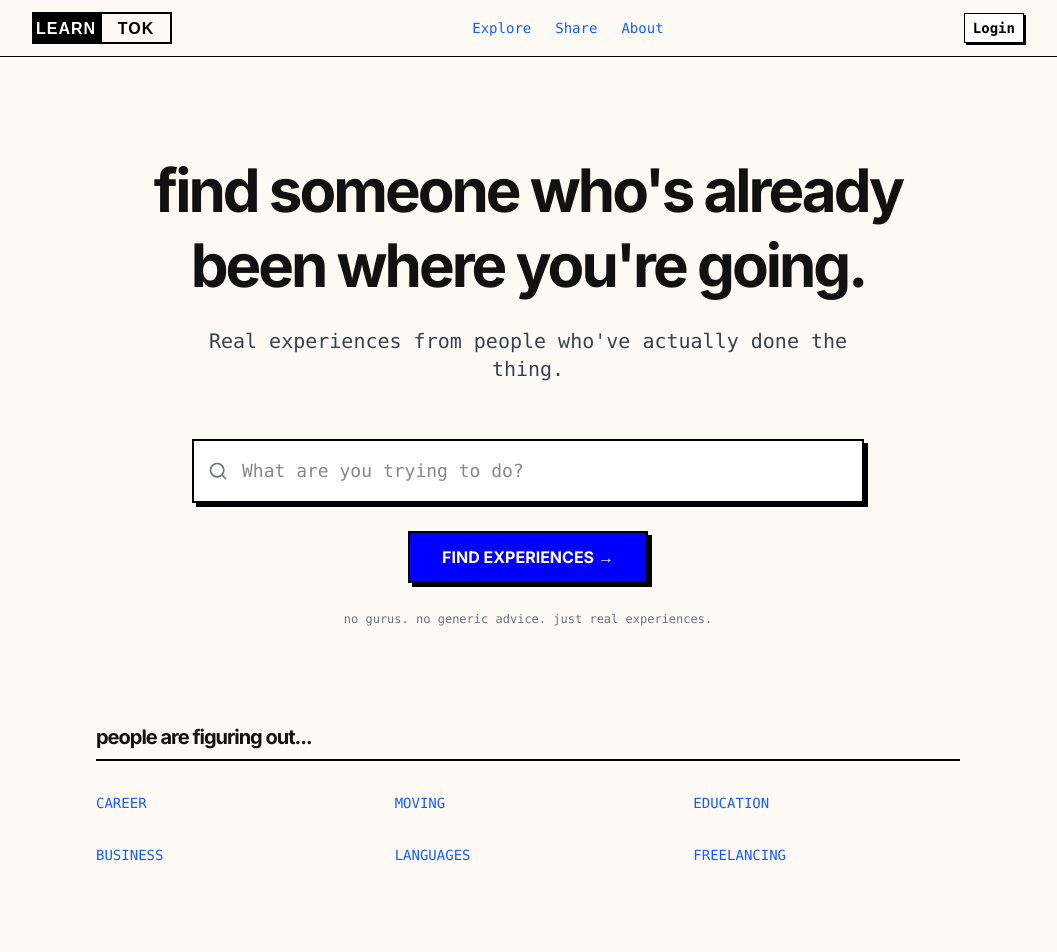
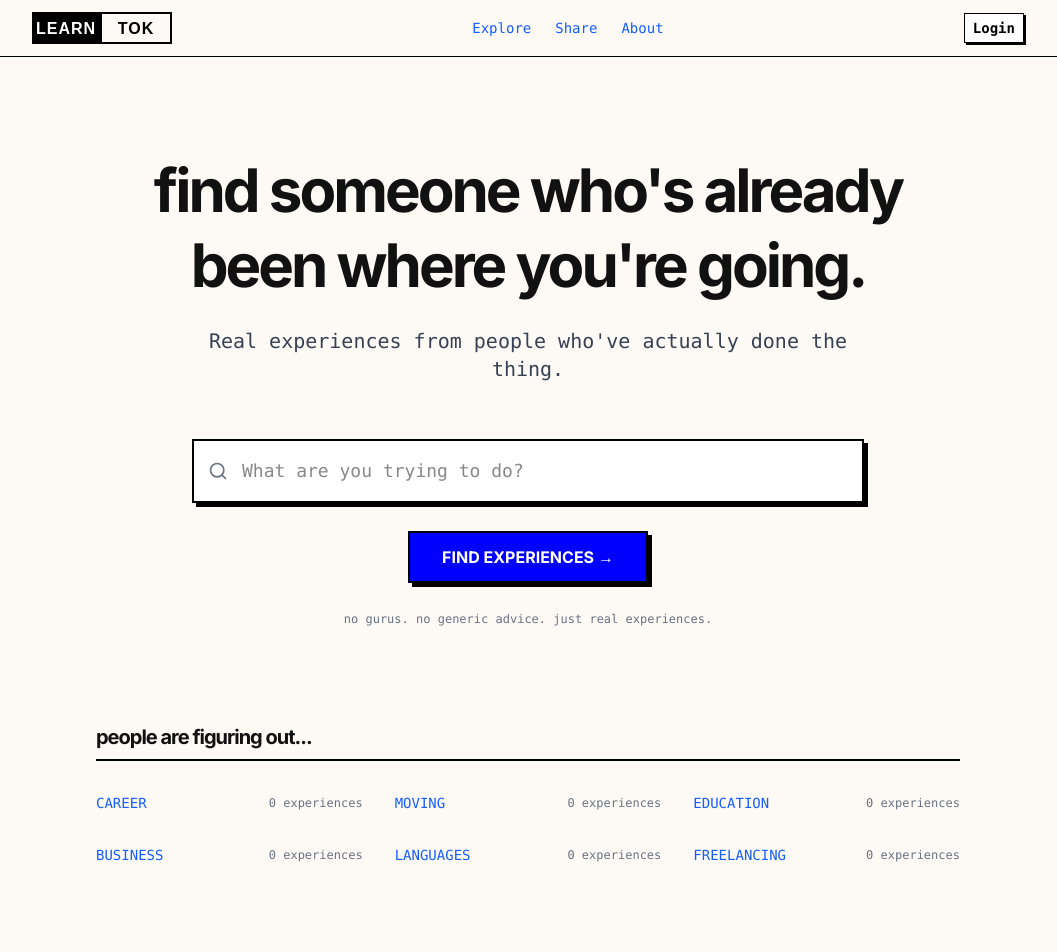
Before and after one commit to vrBharat/learntok-web, a Next.js app: page / in a window 1280 px wide. Shown: the top 952 px of the page, without its empty margins (112-1169 px from the left). Built offline with nearby package versions, Linux system fonts and the light colour scheme; no server answers; the database is empty.

Commit message:
Fetch real category counts from Firebase

```diff
--- a/src/app/page.tsx
+++ b/src/app/page.tsx
@@ -4,7 +4,7 @@ import React, { useState, useEffect } from 'react';
 import Link from 'next/link';
 import { Search } from 'lucide-react';
 import ExperienceCard from '@/components/ExperienceCard';
-import { getExperiences, ExperienceData } from '@/services/firebase/experiences';
+import { getExperiences, getCategoryCounts, ExperienceData } from '@/services/firebase/experiences';
 
   import { useRouter } from 'next/navigation';
 
@@ -12,6 +12,7 @@ import { getExperiences, ExperienceData } from '@/services/firebase/experiences'
     const router = useRouter();
     const [searchQuery, setSearchQuery] = useState('');
     const [recentExperiences, setRecentExperiences] = useState<ExperienceData[]>([]);
+    const [categoryCounts, setCategoryCounts] = useState<Record<string, number>>({});
     const [isLoading, setIsLoading] = useState(true);
 
     useEffect(() => {
@@ -21,7 +22,13 @@ import { getExperiences, ExperienceData } from '@/services/firebase/experiences'
         setRecentExperiences(data);
         setIsLoading(false);
       };
+      const fetchCounts = async () => {
+        const counts = await getCategoryCounts();
+        setCategoryCounts(counts);
+      };
+
       fetchRecent();
+      fetchCounts();
     }, []);
 
     const handleSearch = (e: React.FormEvent) => {
@@ -75,21 +82,27 @@ import { getExperiences, ExperienceData } from '@/services/firebase/experiences'
         <div className="grid grid-cols-1 md:grid-cols-2 lg:grid-cols-3 gap-x-8 gap-y-4 font-mono text-sm">
           <Link href="/explore?c=career" className="flex items-center justify-between hover:bg-gray-100 p-2 -mx-2 group">
             <span className="group-hover:underline text-blue-600">CAREER</span>
+            <span className="text-gray-500 text-xs">{categoryCounts['career'] || 0} experiences</span>
           </Link>
           <Link href="/explore?c=moving" className="flex items-center justify-between hover:bg-gray-100 p-2 -mx-2 group">
             <span className="group-hover:underline text-blue-600">MOVING</span>
+            <span className="text-gray-500 text-xs">{categoryCounts['moving'] || 0} experiences</span>
           </Link>
           <Link href="/explore?c=education" className="flex items-center justify-between hover:bg-gray-100 p-2 -mx-2 group">
             <span className="group-hover:underline text-blue-600">EDUCATION</span>
+            <span className="text-gray-500 text-xs">{categoryCounts['education'] || 0} experiences</span>
           </Link>
           <Link href="/explore?c=business" className="flex items-center justify-between hover:bg-gray-100 p-2 -mx-2 group">
             <span className="group-hover:underline text-blue-600">BUSINESS</span>
+            <span className="text-gray-500 text-xs">{categoryCounts['business'] || 0} experiences</span>
           </Link>
           <Link href="/explore?c=languages" className="flex items-center justify-between hover:bg-gray-100 p-2 -mx-2 group">
             <span className="group-hover:underline text-blue-600">LANGUAGES</span>
+            <span className="text-gray-500 text-xs">{categoryCounts['languages'] || 0} experiences</span>
           </Link>
           <Link href="/explore?c=freelancing" className="flex items-center justify-between hover:bg-gray-100 p-2 -mx-2 group">
             <span className="group-hover:underline text-blue-600">FREELANCING</span>
+            <span className="text-gray-500 text-xs">{categoryCounts['freelancing'] || 0} experiences</span>
           </Link>
         </div>
       </section>
--- a/src/services/firebase/experiences.ts
+++ b/src/services/firebase/experiences.ts
@@ -1,4 +1,4 @@
-import { collection, doc, addDoc, getDoc, getDocs, query, orderBy, limit, serverTimestamp, where } from 'firebase/firestore';
+import { collection, doc, addDoc, getDoc, getDocs, query, orderBy, limit, serverTimestamp, where, getCountFromServer } from 'firebase/firestore';
 import { db } from './config';
 
 export interface ExperienceData {
@@ -82,3 +82,24 @@ export const getExperienceById = async (id: string): Promise<ExperienceData | nu
     return null;
   }
 };
+
+export const getCategoryCounts = async (): Promise<Record<string, number>> => {
+  const categories = ['Career', 'Moving', 'Education', 'Business', 'Languages', 'Freelancing'];
+  const counts: Record<string, number> = {};
+
+  try {
+    // Also fetch lower case for case-insensitivity or depending on how it's saved
+    for (const cat of categories) {
+      const q = query(collection(db, COLLECTION_NAME), where('category', '==', cat.toLowerCase()));
+      const snapshot = await getCountFromServer(q);
+
+      const qCap = query(collection(db, COLLECTION_NAME), where('category', '==', cat));
+      const snapshotCap = await getCountFromServer(qCap);
+
+      counts[cat.toLowerCase()] = snapshot.data().count + snapshotCap.data().count;
+    }
+  } catch (error) {
+    console.error("Error getting category counts: ", error);
+  }
+  return counts;
+};
```
